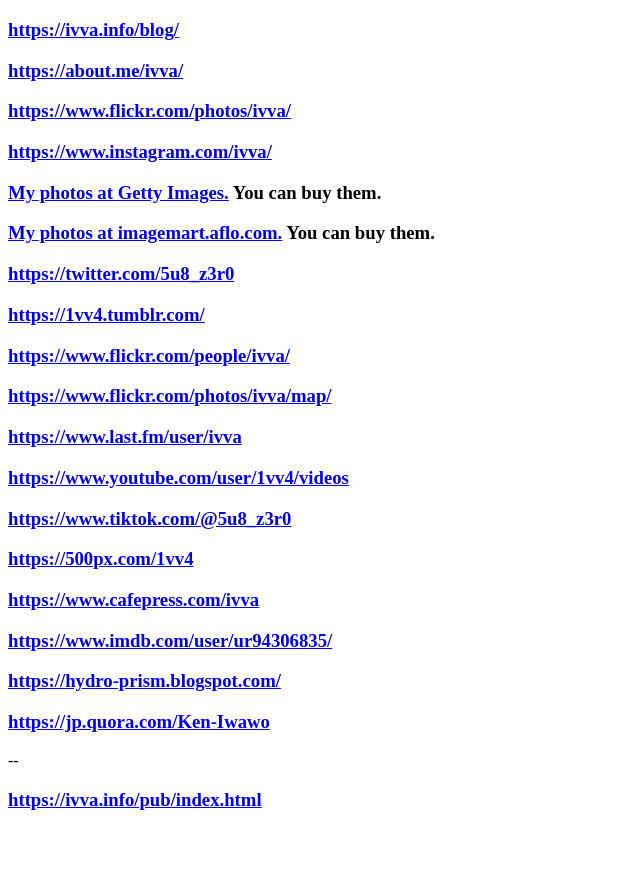
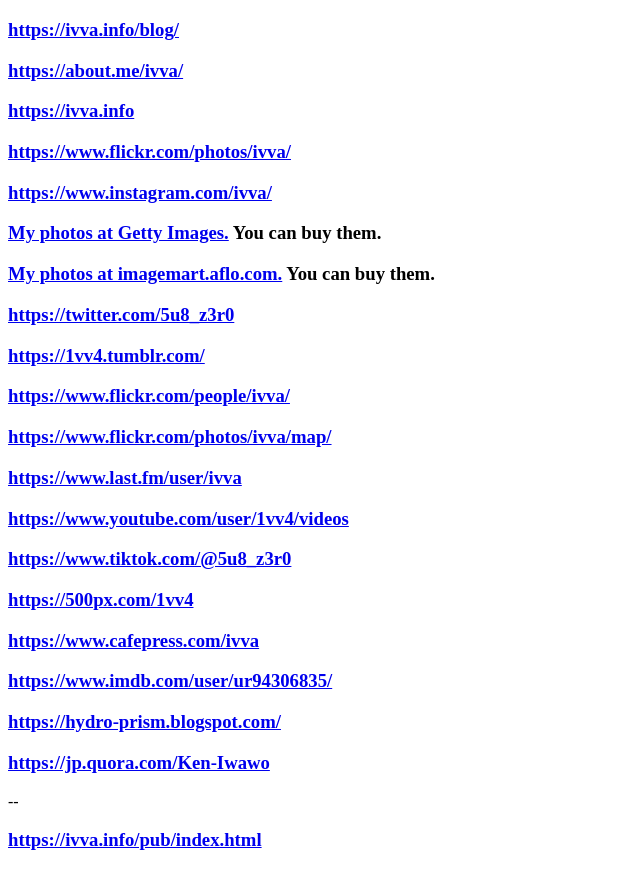
Before and after one commit to ivva/ivva.github.io, a plain HTML site: page index.html in a window 1280 px wide. Shown: the part 61-931 px from the top of the page, without its empty margins (0-640 px from the left). Before the commit the page ends 890 px from the top, so only its background shows below. Drawn offline with Linux system fonts and the light colour scheme.

Commit message:
Update index.html

```diff
--- a/index.html
+++ b/index.html
@@ -15,6 +15,7 @@
 
 <h3><a href="https://ivva.info/blog/">https://ivva.info/blog/</a></h3>
 <h3><a href="https://about.me/ivva/">https://about.me/ivva/</a></h3>
+<h3><a href="https://ivva.info/">https://ivva.info</a></h3>
 <h3><a href="https://www.flickr.com/photos/ivva/">https://www.flickr.com/photos/ivva/</a></h3>
 <h3><a href="https://www.instagram.com/ivva/">https://www.instagram.com/ivva/</a></h3>
 <h3><a href="https://bit.ly/2VHtV6F">My photos at Getty Images.</a> You can buy them.</h3>
```
